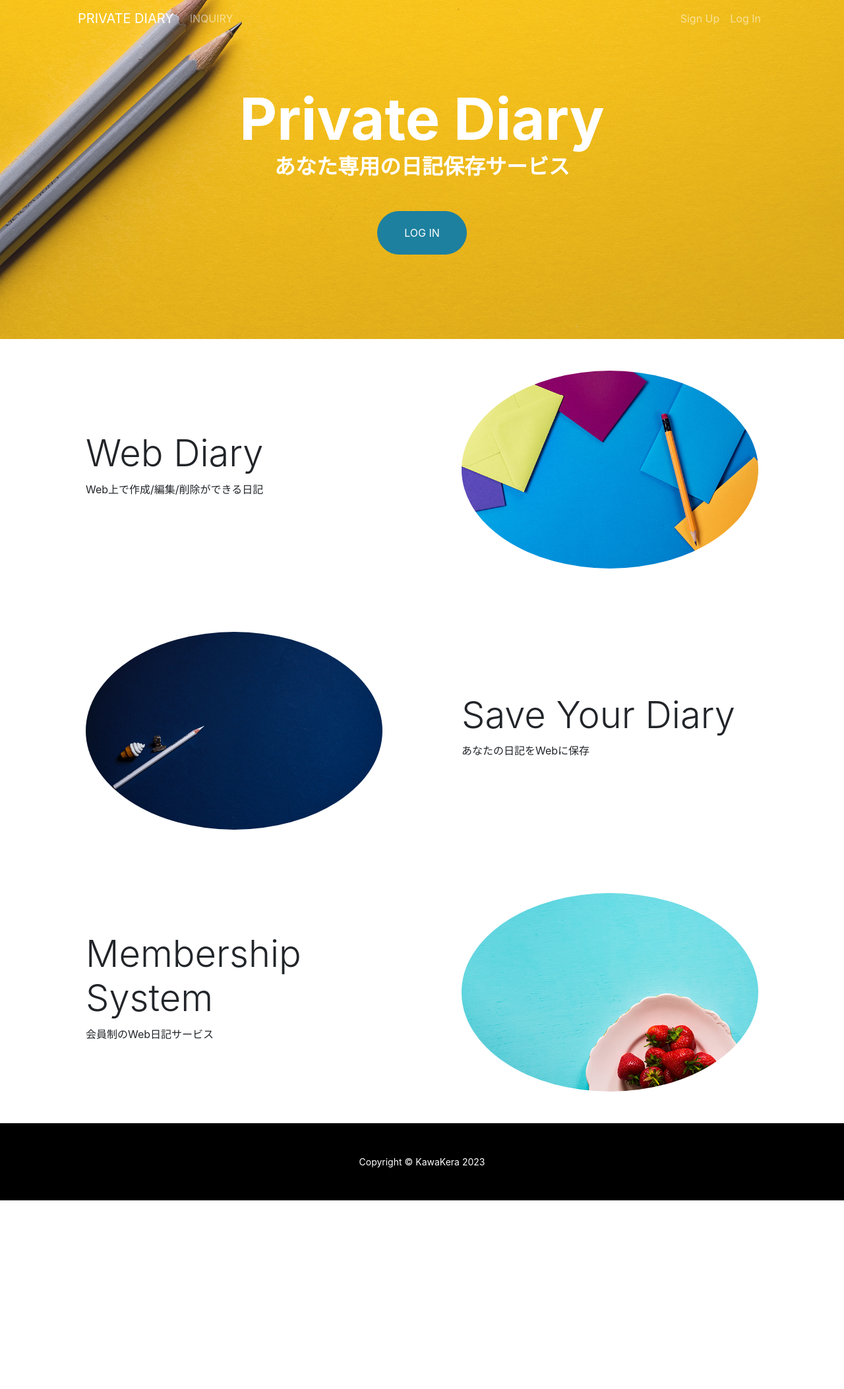
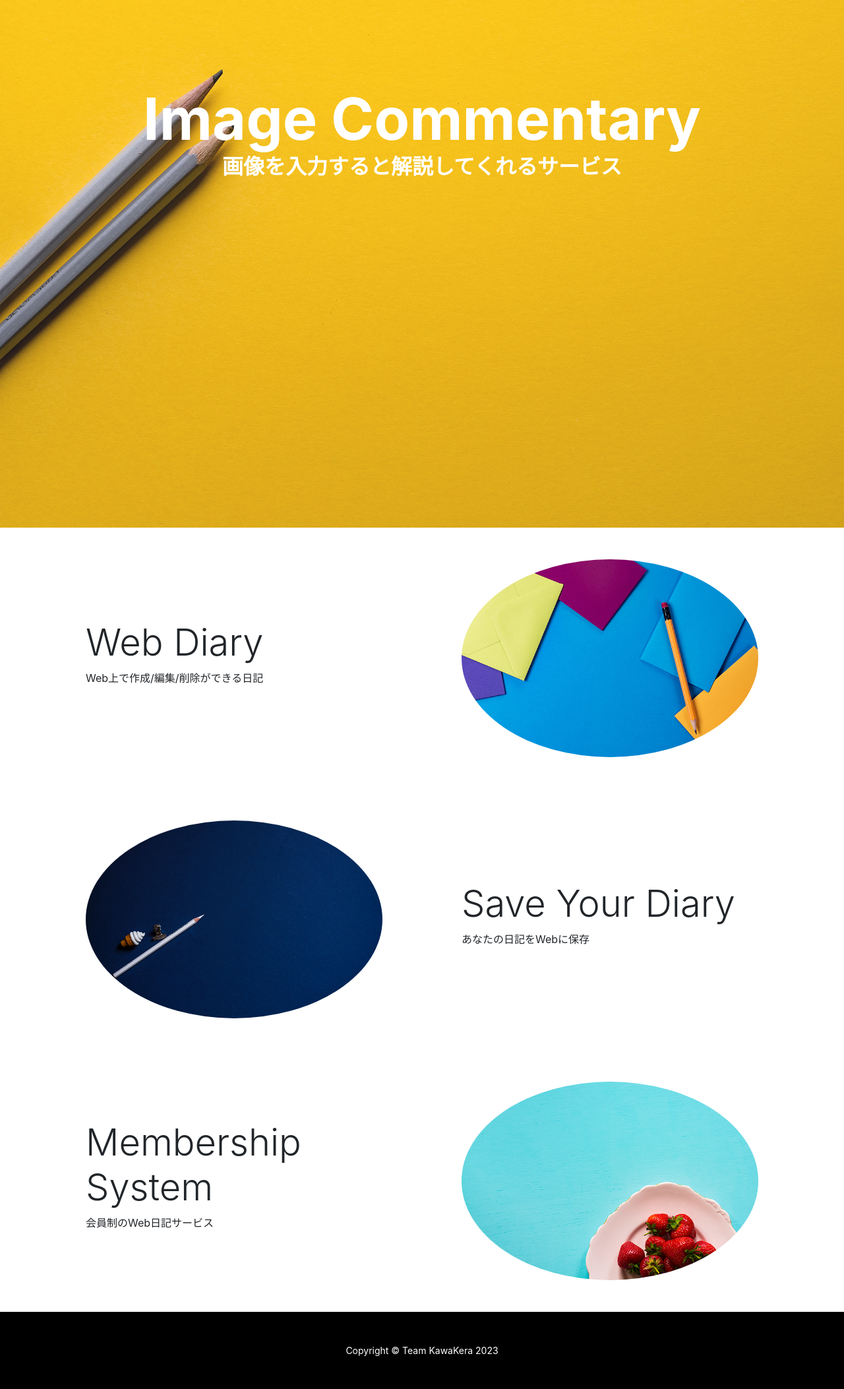
Before and after one commit to ultimatemagic79/kawakera_vol2, a Django app: page / in a window 1280 px wide. Shown: the whole page at 66% size. Before the commit the page ends 1820 px from the top, so only its background shows below. Run offline with Django 3.2, Linux system fonts and the light colour scheme; some libraries are stand-ins or nearby versions.

Commit message:
add_index

```diff
--- a/KawakeraProject/templates/base.html
+++ b/KawakeraProject/templates/base.html
@@ -21,51 +21,14 @@
     <link href="{% static 'css/sp.css' %}" rel="stylesheet"/>
 
     <!-- My style -->
-    <link rel="stylesheet" type="text/css" href="{% static 'css/mystyle.css' %}">
+    <!-- <link rel="stylesheet" type="text/css" href="{% static 'css/mystyle.css' %}"> -->
     {% block head %}{% endblock %}
 </head>
 
 <body>
 <div id="wrapper">
-    <!-- Navigation -->
-    <nav class="navbar navbar-expand-lg navbar-dark navbar-custom fixed-top">
-        <div class="container px-5">
-            <a class="navbar-brand" href="{% url 'diary:index' %}">PRIVATE DIARY</a>
-            <button class="navbar-toggler" type="button" data-bs-toggle="collapse" data-bs-target="#navbarResponsive"
-                    aria-controls="navbarResponsive" aria-expanded="false" aria-label="Toggle navigation"><span
-                    class="navbar-toggler-icon"></span></button>
-            <div class="collapse navbar-collapse" id="navbarResponsive">
-                <ul class="navbar-nav me-auto">
-                    <li class="nav-item">
-                        <a class="nav-link {% block active_inquiry %}{% endblock %}" href="{% url 'diary:inquiry' %}">INQUIRY</a>
-                    </li>
-                    {% if user.is_authenticated %}
-                    <li class="nav-item">
-                        <a class="nav-link {% block active_diary_list %}{% endblock %}"
-                           href="{% url 'diary:diary_list' %}">DIARY LIST</a>
-                    </li>
-                    {% endif %}
-                </ul>
-                <ul class="navbar-nav ms-auto">
-                    {% if user.is_authenticated %}
-                    <li class="nav-item">
-                        <a class="nav-link" href="{% url 'account_logout' %}">Log Out</a>
-                    </li>
-                    {% else %}
-                    <li class="nav-item">
-                        <a class="nav-link {% block active_signup %}{% endblock %}" href="{% url 'account_signup' %}">Sign Up</a>
-                    </li>
-                    <li class="nav-item">
-                        <a class="nav-link {% block active_login %}{% endblock %}" href="{% url 'account_login' %}">Log In</a>
-                    </li>
-                    {% endif %}
-                </ul>
-            </div>
-        </div>
-    </nav>
-
       {% block header%}{% endblock %}
-
+      {% block contents%}{% endblock %}
       {% if messages %}
       <div class="container my-div-style">
           <div class="row">
@@ -80,16 +43,14 @@
       </div>
       {% endif %}
 
-    {% block contents%}{% endblock %}
-
-    <!-- Footer -->
       <footer class="py-5 bg-black">
-        <div class="container px-5"><p class="m-0 text-center text-white small">Copyright &copy; KawaKera 2023</p>
+            <div class="container px-5"><p class="m-0 text-center text-white small">Copyright &copy; Team KawaKera 2023</p>
             </div>
         </footer>
 
         <!-- Bootstrap core JS-->
         <script src="https://cdn.jsdelivr.net/npm/bootstrap@5.1.0/dist/js/bootstrap.bundle.min.js"></script>
-</div>
+
+<div id="wrapper">
 </body>
 </html>
--- a/KawakeraProject/templates/index.html
+++ b/KawakeraProject/templates/index.html
@@ -1,21 +1,20 @@
 {% extends 'base.html' %}
 {% load static %}
 
-{% block title %}Web上にあなた専用の日記ページを保存できるサービス | Private Diary{% endblock %}
+{% block title %}画像を入力すると解説してくれるサービス | Image Commentary{% endblock %}
 
 {% block header%}
 <header class="masthead text-center text-white">
   <div class="masthead-content">
     <div class="container">
-      <h1 class="masthead-heading mb-0">Private Diary</h1>
-      <h2 class="masthead-subheading mb-0">あなた専用の日記保存サービス</h2>
-      <a href="{% url 'account_login' %}" class="btn btn-primary btn-xl rounded-pill mt-5">LOG IN</a>
+      <h1 class="masthead-heading mb-0">Image Commentary</h1>
+      <h2 class="masthead-subheading mb-0">画像を入力すると解説してくれるサービス</h2>
     </div>
   </div>
-  <div class="bg-circle-1 bg-circle"></div>
+  <!-- <div class="bg-circle-1 bg-circle"></div>
   <div class="bg-circle-2 bg-circle"></div>
   <div class="bg-circle-3 bg-circle"></div>
-  <div class="bg-circle-4 bg-circle"></div>
+  <div class="bg-circle-4 bg-circle"></div> -->
 </header>
 {% endblock %}
 
```
Lines whose indentation alone changed are shown as unchanged.
